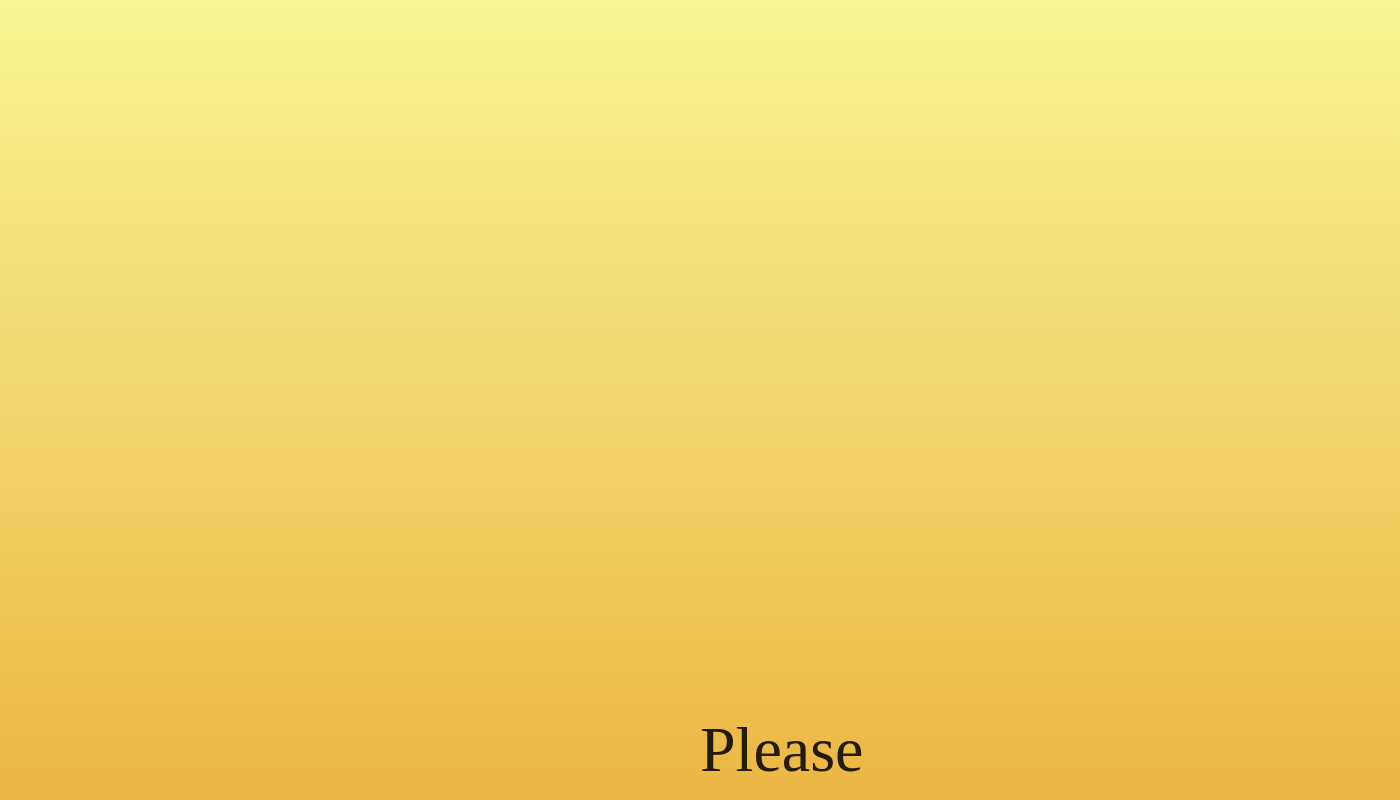
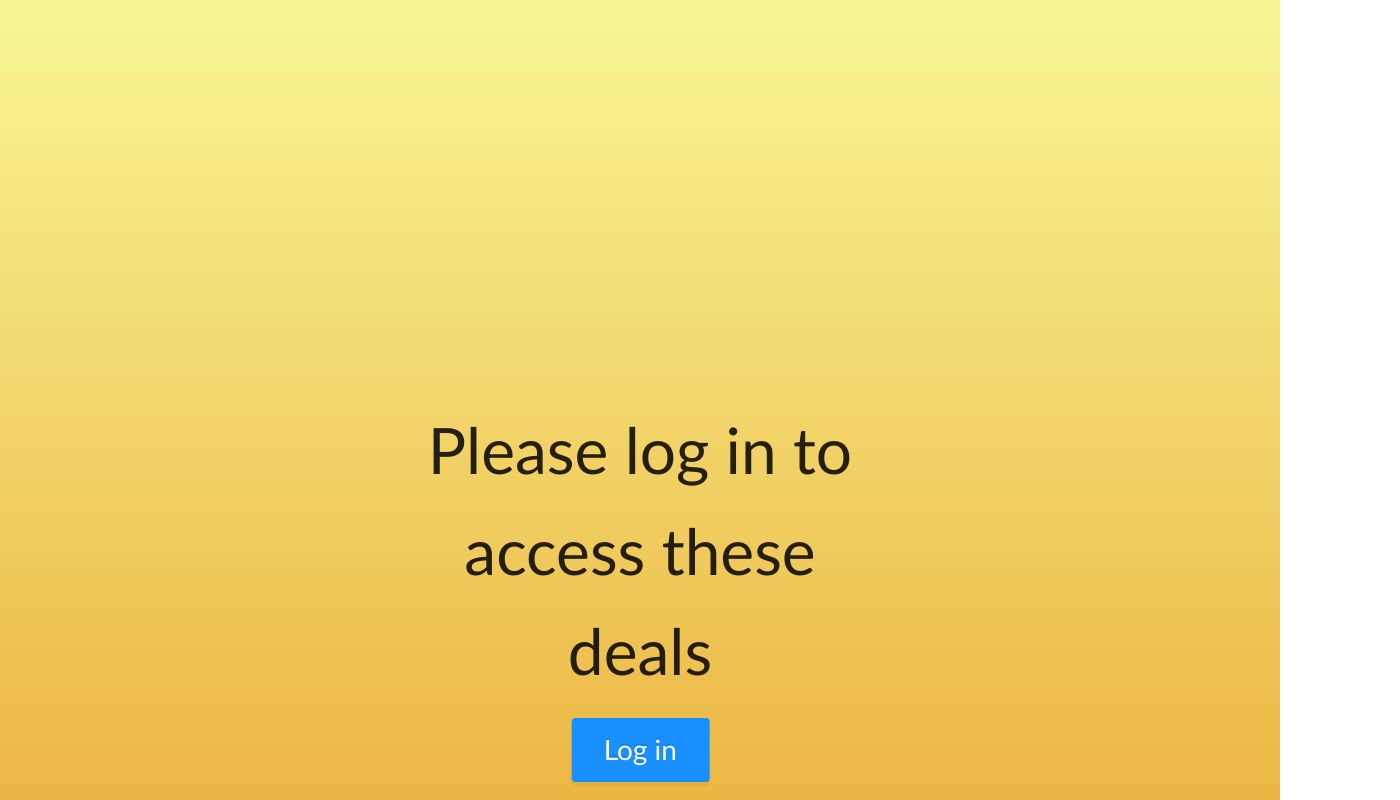
Before and after one commit to RobertHJones/game-api-project, a React app: page / in a window 1280 px wide. Shown: the top 800 px of the page, 1400 px wide, since content can reach past the window. Built offline with nearby package versions, Linux system fonts and the light colour scheme.

Commit message:
larger button

```diff
--- a/src/Components/Login/Login.module.css
+++ b/src/Components/Login/Login.module.css
@@ -2,13 +2,18 @@
   display: flex;
   justify-content: center;
   align-items: center;
-  padding: 700px;
+  padding: 400px;
   border-radius: 2px solid black;
   flex-wrap: nowrap;
   display: block;
 }
 .header {
   font-size: 4rem;
-  font-family: trebuchet;
+  font-family: "Trebuchet MS", "Lucida Sans Unicode", "Lucida Grande",
+    "Lucida Sans", Arial, sans-serif;
   display: block;
 }
+
+.button {
+  transform: scale(2);
+}
--- a/src/Components/Login/index.js
+++ b/src/Components/Login/index.js
@@ -4,7 +4,7 @@ import css from "./Login.module.css";
 import "antd/dist/antd.css";
 import { Button } from "antd";
 
-const { loginPage, header } = css;
+const { loginPage, header, button } = css;
 
 const Login = () => {
   const { loginWithRedirect, logout, isAuthenticated } = useAuth0();
@@ -21,8 +21,12 @@ const Login = () => {
         </Button>
       ) : (
         <div className={loginPage}>
-          <h1 className={header}>Please log in to view these deals</h1>
-          <Button type="primary" onClick={() => loginWithRedirect()}>
+          <h1 className={header}>Please log in to access these deals</h1>
+          <Button
+            className={button}
+            type="primary"
+            onClick={() => loginWithRedirect()}
+          >
             Log in
           </Button>
         </div>
```
